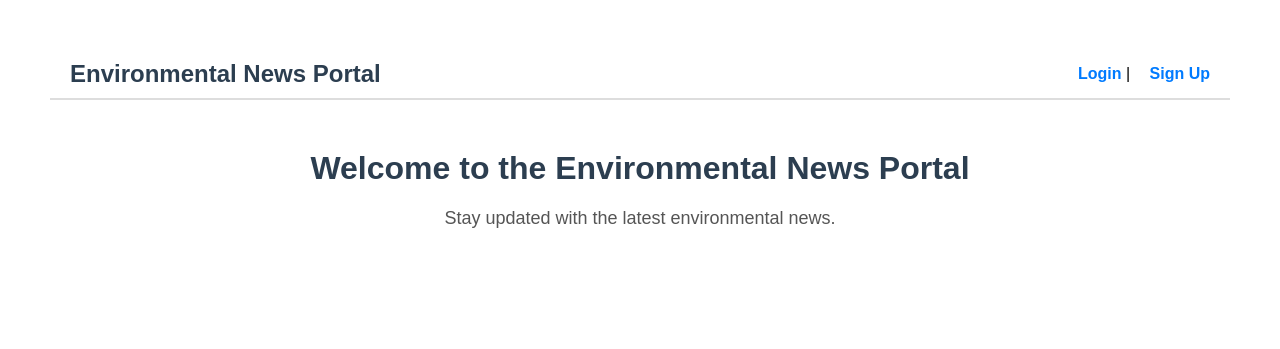
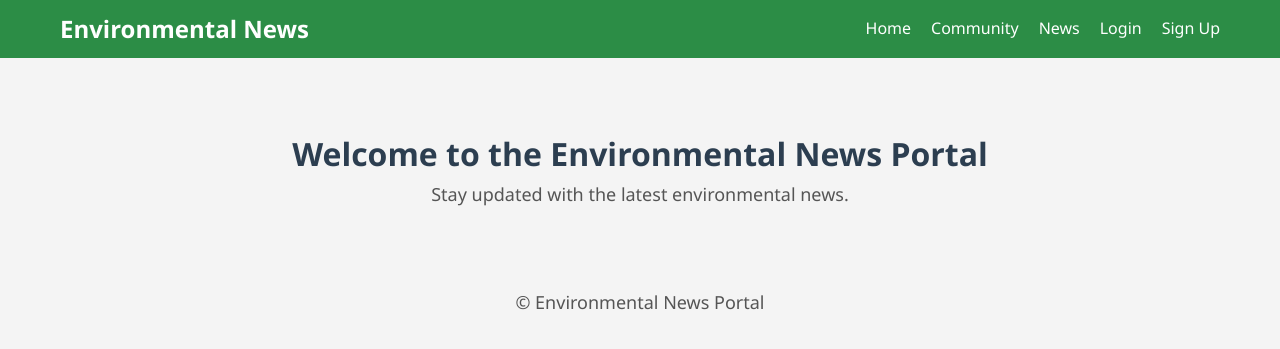
Before and after one commit to TaehunLeee5/env-news-portal, a Flask app: page / in a window 1280 px wide. Shown: the top 349 px of the page. Run offline with Flask 3, Linux system fonts and the light colour scheme.

Commit message:
changed home page to keep the look similar to other pages

```diff
--- a/templates/index.html
+++ b/templates/index.html
@@ -5,34 +5,6 @@
     <meta name="viewport" content="width=device-width, initial-scale=1.0">
     <title>Environmental News Portal</title>
     <style>
-        body {
-            font-family: Arial, sans-serif;
-            margin: 50px;
-        }
-        .header {
-            display: flex;
-            justify-content: space-between;
-            align-items: center;
-            padding: 10px 20px;
-            border-bottom: 2px solid #ddd;
-        }
-        .title {
-            font-size: 24px;
-            color: #2c3e50;
-            font-weight: bold;
-        }
-        .nav {
-            font-size: 16px;
-        }
-        .nav a {
-            margin-left: 15px;
-            text-decoration: none;
-            color: #007bff;
-            font-weight: bold;
-        }
-        .nav a:hover {
-            text-decoration: underline;
-        }
         .content {
             text-align: center;
             margin-top: 50px;
@@ -47,22 +19,13 @@
     </style>
 </head>
 <body>
-
-    <div class="header">
-        <div class="title">Environmental News Portal</div>
-        <div class="nav">
-            {% if 'user_id' in session %}
-                <a href="{{ url_for('post_article') }}">Post Article</a> | <a href="{{ url_for('logout') }}">Logout ({{ session['user_name'] }})</a>
-            {% elif request.path not in ['/login', '/signup'] %}
-                <a href="{{ url_for('login') }}">Login</a> | <a href="{{ url_for('signup') }}">Sign Up</a>
-            {% endif %}
-        </div>
-    </div>
+    {% extends "layout.html" %}
+    {% block content %}
 
     <div class="content">
         <h1>Welcome to the Environmental News Portal</h1>
         <p>Stay updated with the latest environmental news.</p>
     </div>
-
+    {% endblock %}
 </body>
 </html>
```
